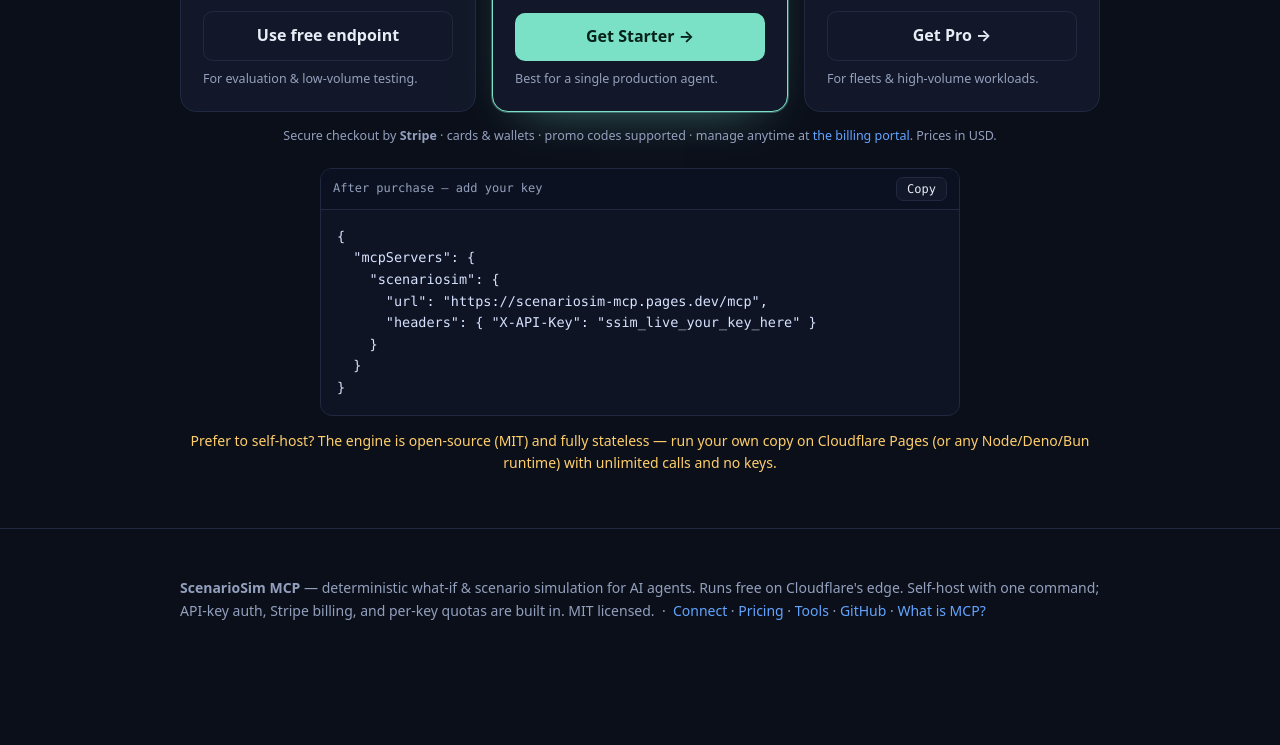
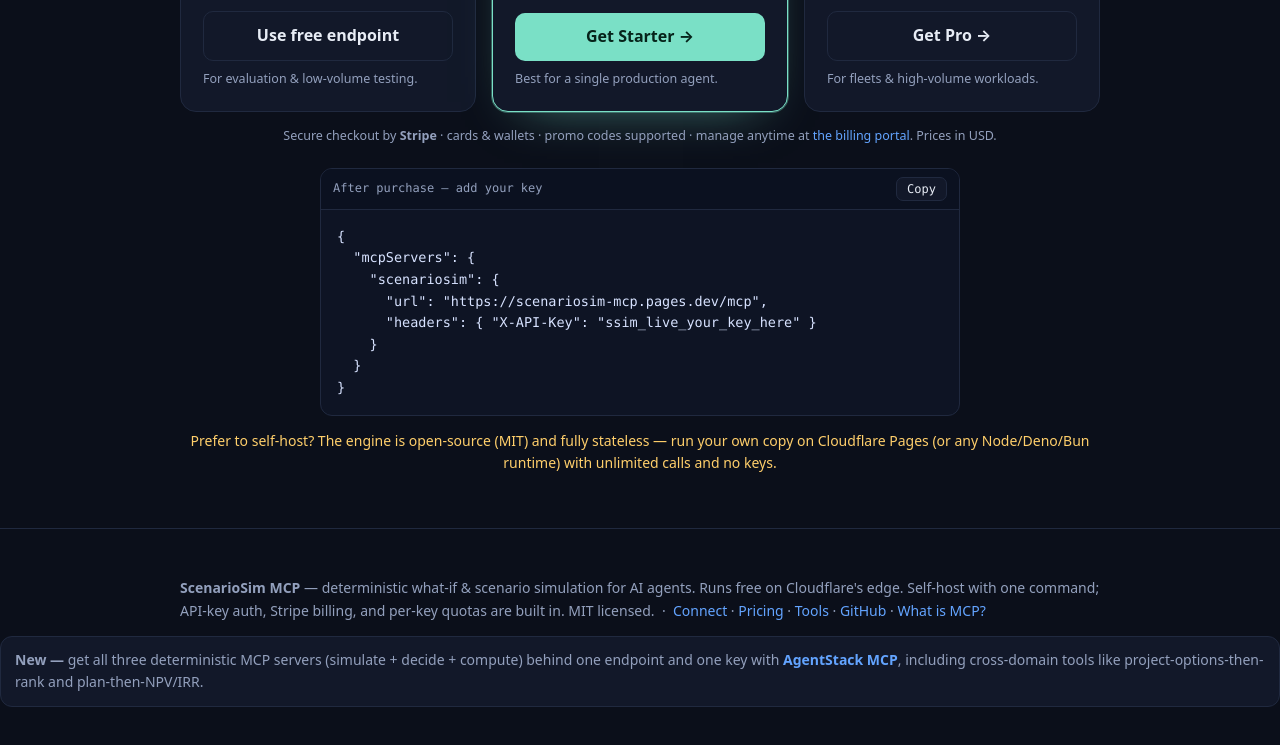
Before and after one commit to inity13/scenariosim-mcp, a website: page site/index.html in a window 1280 px wide. Shown: the part 3289-4034 px from the top of the page. Before the commit the page ends 3985 px from the top, so only its background shows below. Drawn offline with Linux system fonts and the light colour scheme.

Commit message:
site: cross-link to AgentStack MCP (the combined stack)

```diff
--- a/site/index.html
+++ b/site/index.html
@@ -337,6 +337,7 @@
     <a href="https://github.com/inity13/scenariosim-mcp">GitHub</a> ·
     <a href="https://modelcontextprotocol.io">What is MCP?</a></p>
   </div>
+    <p style="margin-top:14px;padding:12px 14px;border:1px solid var(--line);border-radius:12px;background:var(--panel);font-size:14px"><b>New —</b> get all three deterministic MCP servers (simulate + decide + compute) behind one endpoint and one key with <a href="https://agentstack-mcp.pages.dev"><b>AgentStack MCP</b></a>, including cross-domain tools like project-options-then-rank and plan-then-NPV/IRR.</p>
 </footer>
 
 <script>
```
